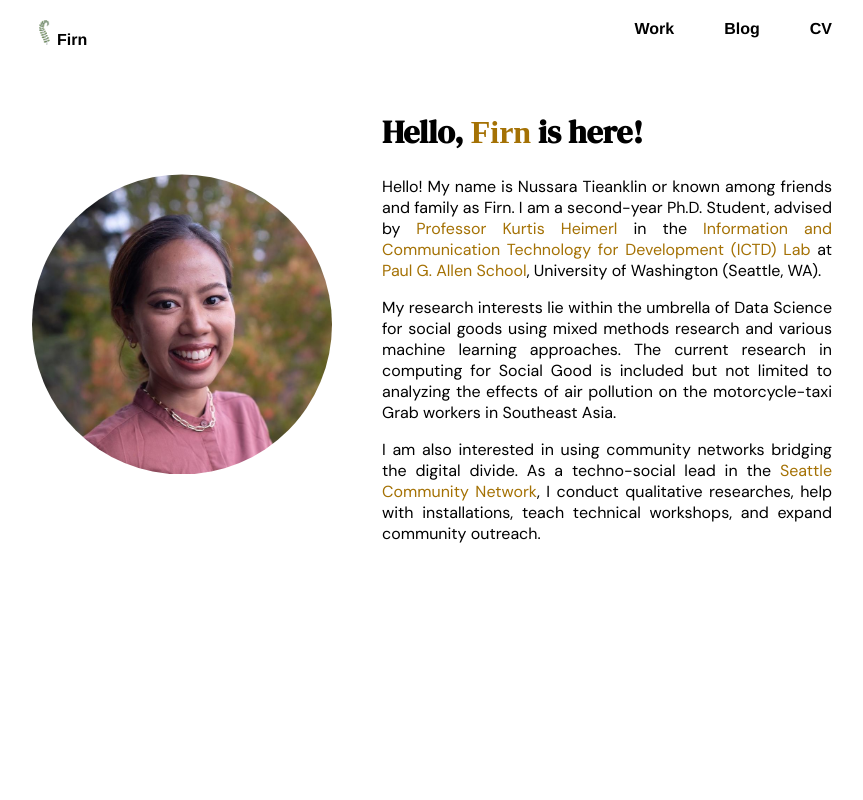
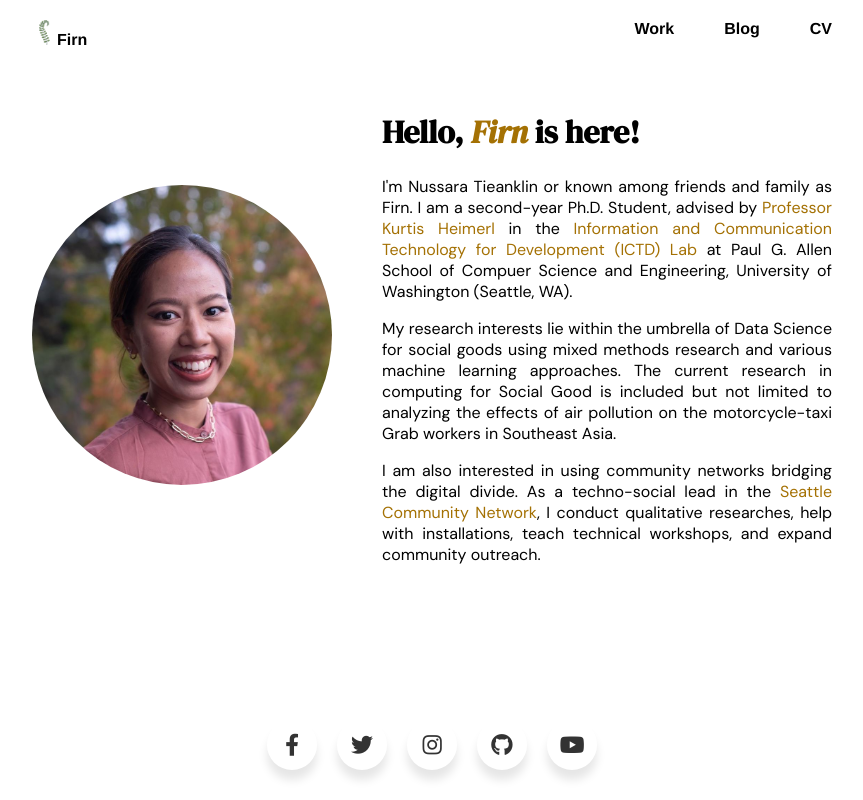
Before and after one commit to nussarafirn/nussarafirn.github.io, a React (Create React App) app: page / in a window 1280 px wide. Shown: the whole page, without its empty margins (208-1071 px from the left). Built offline with nearby package versions, Linux system fonts and the light colour scheme; a web font is replaced by a local one.

Commit message:
added social media bar

```diff
--- a/public/index.html
+++ b/public/index.html
@@ -3,6 +3,10 @@
   <head>
     <meta charset="utf-8" />
     <link rel="icon" href="%PUBLIC_URL%/favicon.ico" />
+
+    <!-- Font Awesome 5.15.1 CSS -->
+    <link rel='stylesheet' href='https://cdnjs.cloudflare.com/ajax/libs/font-awesome/5.15.1/css/all.min.css'></link>
+
     <meta name="viewport" content="width=device-width, initial-scale=1" />
     <meta name="theme-color" content="#000000" />
     <meta
--- a/src/App.tsx
+++ b/src/App.tsx
@@ -61,7 +61,29 @@ function App() {
             }}
           >CV</a></span></nav>
         </div>
+      </div>
 
+      <div className="wrapper">
+        <a href="#" className="icon facebook">
+          <div className="tooltip">Facebook</div>
+          <span><i className="fab fa-facebook-f"></i></span>
+        </a>
+        <a href="#" className="icon twitter">
+          <div className="tooltip">Twitter</div>
+          <span><i className="fab fa-twitter"></i></span>
+        </a>
+        <a href="#" className="icon instagram">
+          <div className="tooltip">Instagram</div>
+          <span><i className="fab fa-instagram"></i></span>
+        </a>
+        <a href="#" className="icon github">
+          <div className="tooltip">Github</div>
+          <span><i className="fab fa-github"></i></span>
+        </a>
+        <a href="#" className="icon youtube">
+          <div className="tooltip">Youtube</div>
+          <span><i className="fab fa-youtube"></i></span>
+        </a>
       </div>
       {page}
     </div>
--- a/src/index.css
+++ b/src/index.css
@@ -8,6 +8,7 @@
   margin: auto;
   padding-left: 20px;
   padding-right: 20px;
+  padding-bottom: 80px;
 }
 
 body {
@@ -29,8 +30,9 @@ h1 {
 }
 
 h1 > span {
-  font-family: 'DM Serif Display Italic';
- color: rgb(164, 113, 4);
+  font-family: 'DM Serif Display';
+  font-style: italic;
+  color: rgb(164, 113, 4);
 }
 
 .nav-bar {
@@ -119,7 +121,109 @@ h1 > span {
   text-align: right;
 }
 
+.wrapper .icon{
+  position: relative;
+  background-color: #ffffff;
+  border-radius: 50%;
+  margin: 10px;
+  width: 50px;
+  height: 50px;
+  line-height: 50px;
+  font-size: 22px;
+  display: inline-block;
+  align-items: center;
+  box-shadow: 0 10px 10px rgba(0, 0, 0, 0.1);
+  cursor: pointer;
+  transition: all 0.2s cubic-bezier(0.68, -0.55, 0.265, 1.55);
+  color: #333;
+  text-decoration: none;
+}
+.wrapper .tooltip {
+  position: absolute;
+  top: 0;
+  line-height: 1.5;
+  font-size: 14px;
+  background-color: #ffffff;
+  color: #ffffff;
+  padding: 5px 8px;
+  border-radius: 5px;
+  box-shadow: 0 10px 10px rgba(0, 0, 0, 0.1);
+  opacity: 0;
+  pointer-events: none;
+  transition: all 0.3s cubic-bezier(0.68, -0.55, 0.265, 1.55);
+}
+.wrapper .tooltip::before {
+  position: absolute;
+  content: "";
+  height: 8px;
+  width: 8px;
+  background-color: #ffffff;
+  bottom: -3px;
+  left: 50%;
+  transform: translate(-50%) rotate(45deg);
+  transition: all 0.3s cubic-bezier(0.68, -0.55, 0.265, 1.55);
+}
+.wrapper {
+  display: flex;
+  flex-direction: row;
+  justify-content: center;
+  bottom: 20px;
+  opacity: 1;
+  visibility: visible;
+  pointer-events: auto;
+
+  position: fixed;
+  width: 100%;
+  left: 0px;
+}
+.wrapper .icon {
+  text-align: center;
+}
+.wrapper .icon:hover .tooltip {
+  top: -45px;
+  opacity: 1;
+  visibility: visible;
+  pointer-events: auto;
+}
+.wrapper .icon:hover span,
+.wrapper .icon:hover .tooltip {
+  text-shadow: 0px -1px 0px rgba(0, 0, 0, 0.1);
+}
+.wrapper .facebook:hover,
+.wrapper .facebook:hover .tooltip,
+.wrapper .facebook:hover .tooltip::before {
+  background-color: #3b5999;
+  color: #ffffff;
+}
+.wrapper .twitter:hover,
+.wrapper .twitter:hover .tooltip,
+.wrapper .twitter:hover .tooltip::before {
+  background-color: #46c1f6;
+  color: #ffffff;
+}
+.wrapper .instagram:hover,
+.wrapper .instagram:hover .tooltip,
+.wrapper .instagram:hover .tooltip::before {
+  background-color: #e1306c;
+  color: #ffffff;
+}
+.wrapper .github:hover,
+.wrapper .github:hover .tooltip,
+.wrapper .github:hover .tooltip::before {
+  background-color: #333333;
+  color: #ffffff;
+}
+.wrapper .youtube:hover,
+.wrapper .youtube:hover .tooltip,
+.wrapper .youtube:hover .tooltip::before {
+  background-color: #de463b;
+  color: #ffffff;
+}
+
 @media screen and (max-width: 800px) {
+  h1 {
+    text-align: center;
+  }
 
   .img-mask {
     margin-left: 0px;
--- a/src/pages/Home.tsx
+++ b/src/pages/Home.tsx
@@ -10,11 +10,11 @@ function home() {
         <h1> Hello, <span>Firn</span> is here!</h1>
 
         <p>
-          Hello! My name is Nussara Tieanklin or known among friends and family as Firn.
+          I'm Nussara Tieanklin or known among friends and family as Firn.
           I am a second-year Ph.D. Student, advised by <a href='https://kurti.sh/' className='button link'>
             Professor Kurtis Heimerl</a> in the <a href='https://ictd.cs.washington.edu' className='button link'>Information
           and Communication Technology for Development (ICTD) Lab </a> at
-          <a href='https://www.cs.washington.edu' className='button link'> Paul G. Allen School</a>,
+          Paul G. Allen School of Compuer Science and Engineering,
           University of Washington (Seattle, WA).
         </p>
         <p>
```
